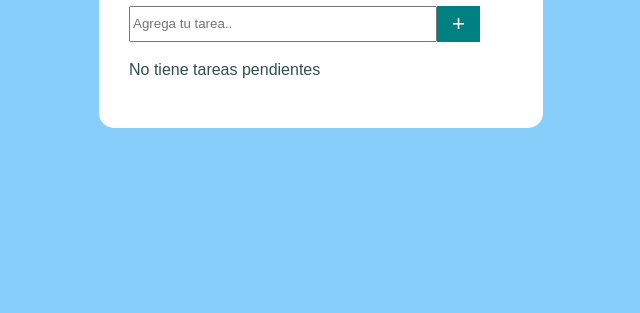
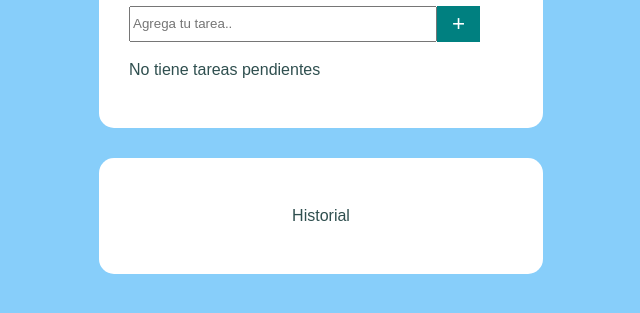
Before and after one commit to ferdinand2440/listadetareas, a plain HTML site: page index.html in a window 1280 px wide. Shown: the part 145-458 px from the top of the page, without its empty margins (319-959 px from the left). Drawn offline with Linux system fonts and the light colour scheme.

Commit message:
agregue historial

```diff
--- a/index.html
+++ b/index.html
@@ -23,7 +23,17 @@
             <p>No tiene tareas pendientes</p>
         </div>
 
+
     </div>
+
+    <div>
+        <div id="historial">
+            <p>Historial</p>
+        </div>
+    </div>
+
+
+
     <script src="./main.js"></script>
 </body>
 </html>
--- a/main.js
+++ b/main.js
@@ -2,10 +2,13 @@ const input = document.querySelector("input");
 const addBtn = document.querySelector(".btn-add");
 const ul = document.querySelector("ul");
 const empty = document.querySelector(".empty");
+const events = [];
+const historyDiv = document.querySelector("#historial");
 
 addBtn.addEventListener("click", (e) => {
 
     e.preventDefault();
+
 
     const text = input.value;
 
@@ -19,6 +22,9 @@ addBtn.addEventListener("click", (e) => {
         li.appendChild(p);
         ul.appendChild(li);
         li.appendChild(addDeleteBtn());
+        events.push(text);
+        displayHistory();
+
 
         input.value = "";
         empty.style.display = "none";
@@ -52,3 +58,14 @@ function addDeleteBtn (){
 
 
 }
+
+function displayHistory() {
+    historyDiv.innerHTML = "";
+
+    events.forEach((event) => {
+        const p = document.createElement ("p");
+        p.textContent = event;
+        historyDiv.appendChild(p);
+    });
+
+}
--- a/style.css
+++ b/style.css
@@ -120,3 +120,17 @@ li p {
 .empty {
     color: darkslategrey;
 }
+
+#historial {
+    text-align: center;
+    background-color: white;
+    color: darkslategray;
+    margin-top: 30px;
+    margin-bottom: 30px;
+    width: 30%;
+    margin-left: auto;
+    margin-right: auto;
+    background-color: white;
+    padding: 30px;
+    border-radius: 15px;
+}
```
